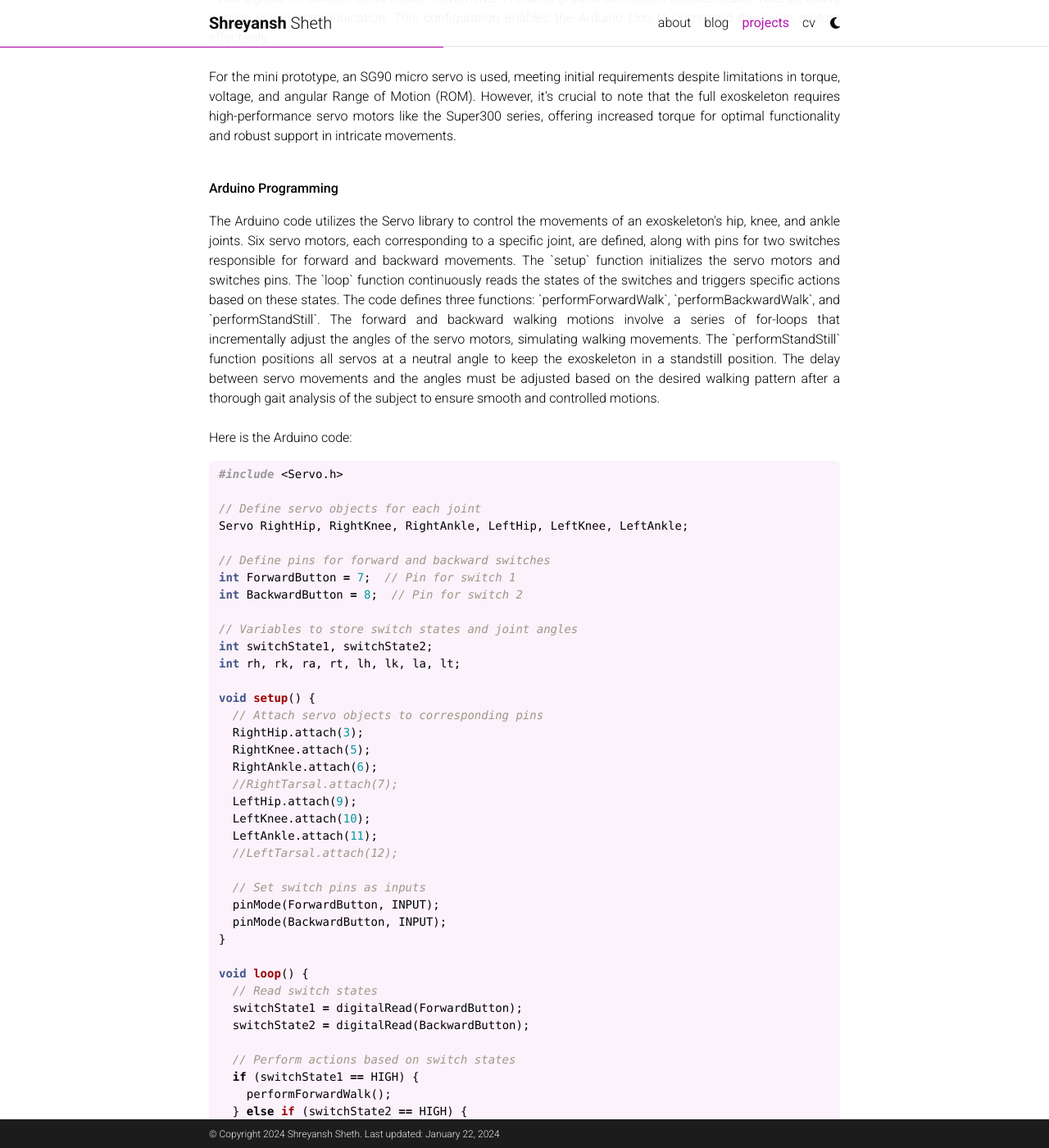
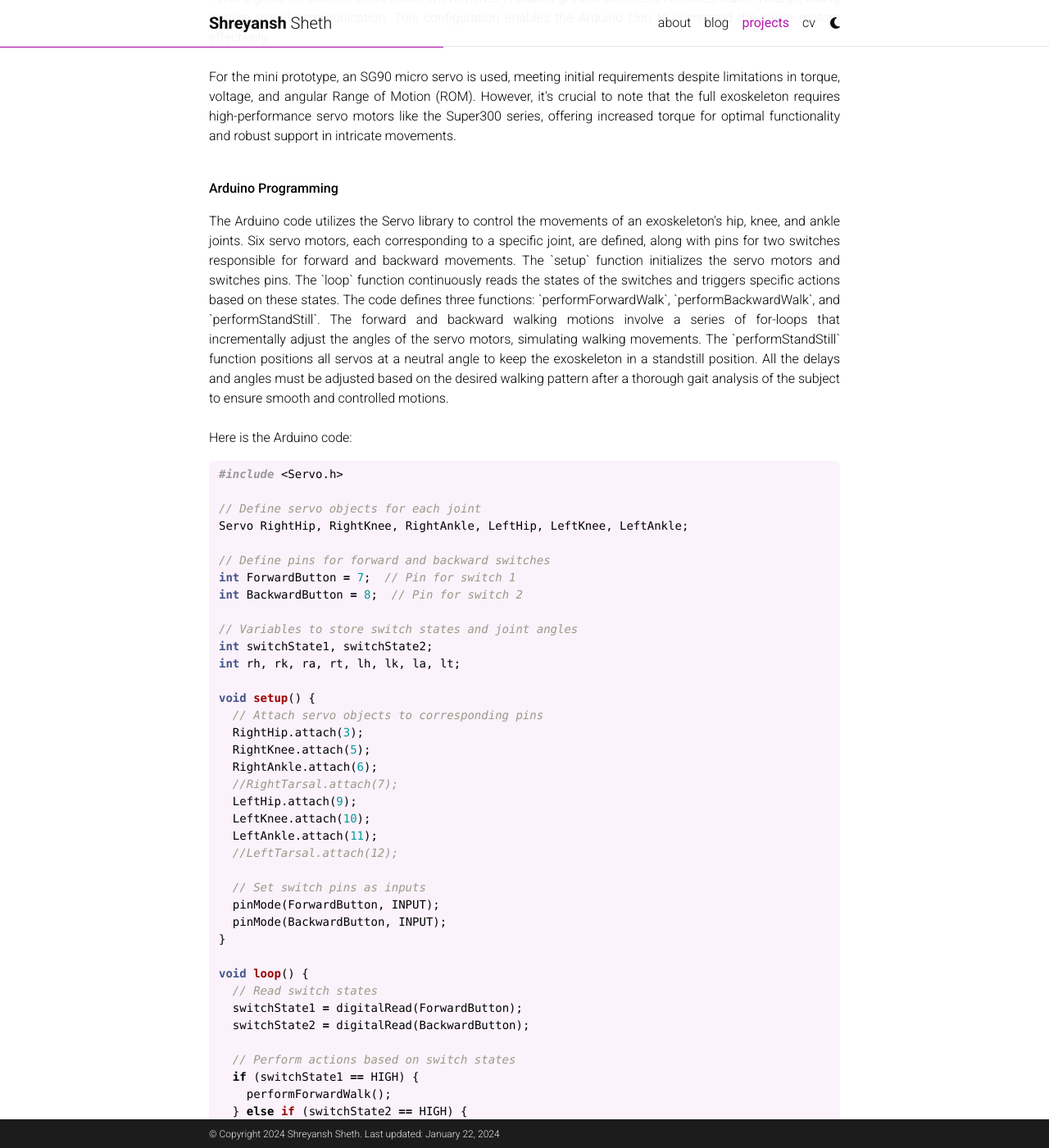
Before and after one commit to Shreyansh-5/Shreyansh-5.github.io, a Jekyll site: the page built from _projects/1_project.md, in a window 1280 px wide and 1400 px high, scrolled down 2086 px. Shown: the whole window at 82% size. Built offline with Jekyll 4.4.1, drawn with Linux system fonts in a browser that asks for light colours; full-size pictures stand in for the smaller copies a plugin makes; comment, search, counter and statistics services are not loaded; a style sheet for code colours, icons or effects is not loaded; some of the changed text lies outside the part shown.

Commit message:
Update 1_project.md

````diff
--- a/_projects/1_project.md
+++ b/_projects/1_project.md
@@ -59,7 +59,7 @@
 
 
 **Arduino Programming** <br>
-<div style="text-align: justify">The Arduino code utilizes the Servo library to control the movements of an exoskeleton's hip, knee, and ankle joints. Six servo motors, each corresponding to a specific joint, are defined, along with pins for two switches responsible for forward and backward movements. The `setup` function initializes the servo motors and switches pins. The `loop` function continuously reads the states of the switches and triggers specific actions based on these states. The code defines three functions: `performForwardWalk`, `performBackwardWalk`, and `performStandStill`. The forward and backward walking motions involve a series of for-loops that incrementally adjust the angles of the servo motors, simulating walking movements. The `performStandStill` function positions all servos at a neutral angle to keep the exoskeleton in a standstill position. The delay between servo movements and the angles must be adjusted based on the desired walking pattern after a thorough gait analysis of the subject to ensure smooth and controlled motions.
+<div style="text-align: justify">The Arduino code utilizes the Servo library to control the movements of an exoskeleton's hip, knee, and ankle joints. Six servo motors, each corresponding to a specific joint, are defined, along with pins for two switches responsible for forward and backward movements. The `setup` function initializes the servo motors and switches pins. The `loop` function continuously reads the states of the switches and triggers specific actions based on these states. The code defines three functions: `performForwardWalk`, `performBackwardWalk`, and `performStandStill`. The forward and backward walking motions involve a series of for-loops that incrementally adjust the angles of the servo motors, simulating walking movements. The `performStandStill` function positions all servos at a neutral angle to keep the exoskeleton in a standstill position. All the delays and angles must be adjusted based on the desired walking pattern after a thorough gait analysis of the subject to ensure smooth and controlled motions.
 </div>
 <br>
 Here is the Arduino code:
@@ -116,7 +116,7 @@
   // Right hip forward motion
   for (rh = 0; rh >= -60; rh -= 1) {
     RightHip.write(rh);
-    delay(200);
+    delay(200); // Must adjust all the delays based on requirement
   }
 
   // Right knee forward motion
@@ -235,7 +235,7 @@
   LeftHip.write(90);
   LeftKnee.write(90);
   LeftAnkle.write(90);
-  delay(500); // Must adjust delay based on requirements
+  delay(500);
 }
 
 ```
````
